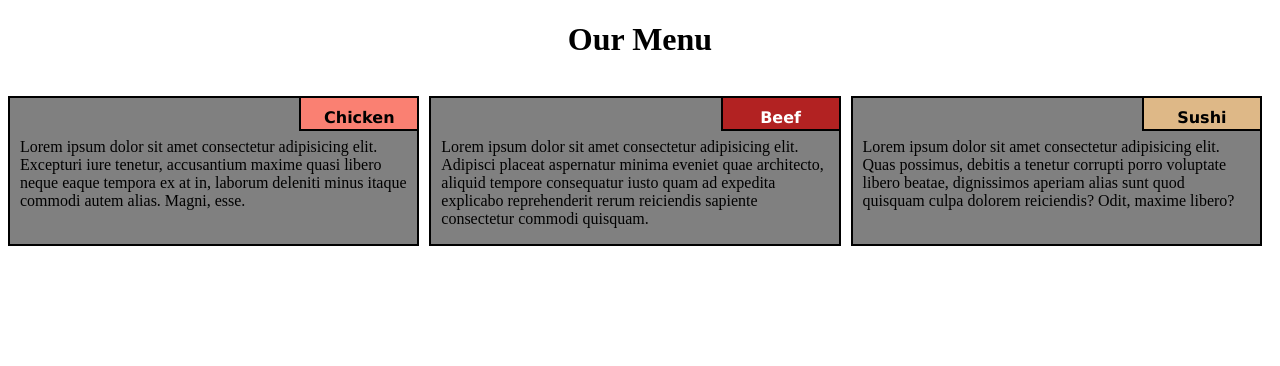
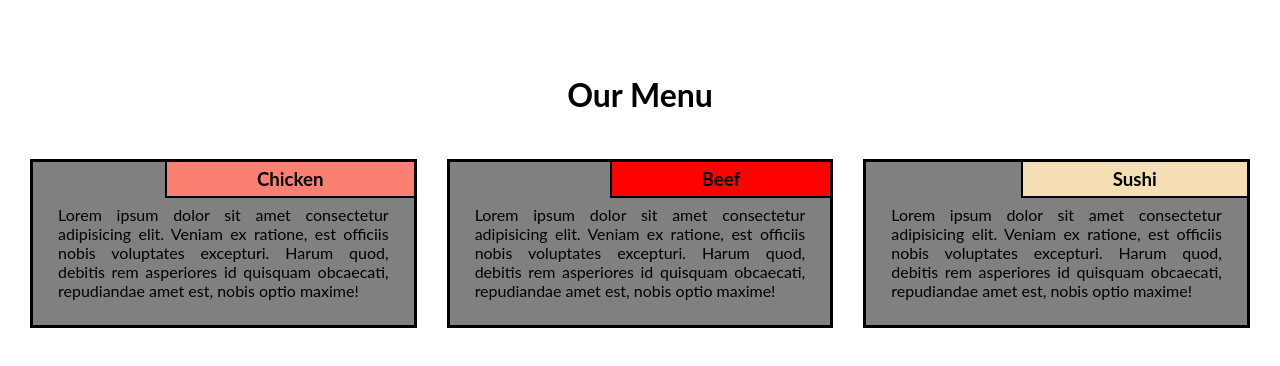
Before and after one commit to Rickythakar/coursera-module2, a plain HTML site: page module2-solution/index.html in a window 1280 px wide. Drawn offline with Linux system fonts and the light colour scheme.

Commit message:
updated html and css

```diff
--- a/module2-solution/index.html
+++ b/module2-solution/index.html
@@ -1,33 +1,58 @@
 <!DOCTYPE html>
 <html lang="en">
+
 <head>
     <meta charset="UTF-8">
     <meta http-equiv="X-UA-Compatible" content="IE=edge">
     <meta name="viewport" content="width=device-width, initial-scale=1.0">
     <link rel="stylesheet" href="./style.css">
-    <title>Document</title>
+    <title>Menu</title>
 </head>
+
 <body>
-    <div class="row">
-        <h1>Our Menu</h1>
-        <div class="col-lg-4 col-md-6 col-sm-12" id="container">
-            <p>Lorem ipsum dolor sit amet consectetur adipisicing elit. Excepturi iure tenetur, accusantium maxime quasi
-                libero neque eaque tempora ex at in, laborum deleniti minus itaque commodi autem alias. Magni, esse.</p>
-            <p id="p1">Chicken</p>
-        </div>
+    <div class="container">
+        <div class="row">
+            <h1 class="menuTitle">Our Menu</h1>
+            <div class="col-lg-4">
+                <div class="item">
+                    <div class="itemTitle" id="titleOne">
+                        <h3>Chicken</h3>
+                    </div>
+                    <p>
+                        Lorem ipsum dolor sit amet consectetur adipisicing elit. Veniam ex ratione, est officiis nobis
+                        voluptates excepturi. Harum quod, debitis rem asperiores id quisquam obcaecati, repudiandae amet
+                        est, nobis optio maxime!
+                    </p>
+                </div>
+            </div>
+            <div class="col-lg-4">
+                <div class="item">
+                    <div class="itemTitle" id="titleTwo">
+                        <h3>Beef</h3>
+                    </div>
+                    <p>
+                        Lorem ipsum dolor sit amet consectetur adipisicing elit. Veniam ex ratione, est officiis nobis
+                        voluptates excepturi. Harum quod, debitis rem asperiores id quisquam obcaecati, repudiandae amet
+                        est, nobis optio maxime!
 
-        <div class="col-lg-4 col-md-6 col-sm-12" id="container">
-            <p>Lorem ipsum dolor sit amet consectetur adipisicing elit. Adipisci placeat aspernatur minima eveniet quae
-                architecto, aliquid tempore consequatur iusto quam ad expedita explicabo reprehenderit rerum reiciendis
-                sapiente consectetur commodi quisquam.</p>
-            <p id="p2">Beef</p>
-        </div>
-        <div class="col-lg-4 col-md-12 col-sm-12" id="container">
-            <p>Lorem ipsum dolor sit amet consectetur adipisicing elit. Quas possimus, debitis a tenetur corrupti porro
-                voluptate libero beatae, dignissimos aperiam alias sunt quod quisquam culpa dolorem reiciendis? Odit,
-                maxime libero?</p>
-            <p id="p3">Sushi</p>
+                    </p>
+                </div>
+            </div>
+            <div class="col-lg-4 col-lg-tablet">
+                <div class="item">
+                    <div class="itemTitle" id="titleThree">
+                        <h3>Sushi</h3>
+                    </div>
+                    <p>
+                        Lorem ipsum dolor sit amet consectetur adipisicing elit. Veniam ex ratione, est officiis nobis
+                        voluptates excepturi. Harum quod, debitis rem asperiores id quisquam obcaecati, repudiandae amet
+                        est, nobis optio maxime!
+
+                    </p>
+                </div>
+            </div>
         </div>
     </div>
 </body>
+
 </html>
--- a/module2-solution/style.css
+++ b/module2-solution/style.css
@@ -1,75 +1,64 @@
 * {
     box-sizing: border-box;
+    margin: 0;
+    padding: 0;
 }
 
-h1 {
-    text-align: center;
-}
-
-p {
-    background-color: gray;
-    border: 2px solid black;
-    height: 150px;
-    margin-right: 10px;
-    padding: 40px 10px 5px 10px;
-    overflow: hidden;
-}
-
-
-#container {
-    position: relative;
-}
-
-#p1 {
-    background-color: salmon;
-    position: absolute;
-    top: 0;
-    right: 0;
-    font-weight: bold;
-    font-family:Verdana, Geneva, Tahoma, sans-serif;
-    text-align: center;
-    height: 35px;
-    width: 120px;
-    padding: 10px;
-
-}
-
-#p2 {
-    background-color: firebrick ;
-    color: white;
-    position: absolute;
-    top: 0;
-    right: 0;
-    font-weight: bold;
-    font-family:Verdana, Geneva, Tahoma, sans-serif;
-    text-align: center;
-    height: 35px;
-    width: 120px;
-    padding: 10px;
-
-}
-
-#p3 {
-    background-color: burlywood;
-    position: absolute;
-    top: 0;
-    right: 0;
-    font-weight: bold;
-    font-family:Verdana, Geneva, Tahoma, sans-serif;
-    text-align: center;
-    height: 35px;
-    width: 120px;
-    padding: 10px;
-
+body {
+    font-family: 'Lato', sans-serif;
 }
 
 .row {
     width: 100%;
 }
-/*
-/********** Large devices only **********/
+
+.menuTitle {
+    text-align: center;
+    margin-bottom: 30px;
+}
+
+.container {
+    position: relative;
+    top: 60px;
+    margin: 15px;
+}
+
+.item {
+    position: relative;
+    top: 0;
+    background-color: gray;
+    margin: 15px;
+    padding: 25px;
+    border: 3px solid #000;
+}
+
+.item p {
+    margin-top: 18px;
+    text-align: justify;
+    font-size: 100%;
+}
+
+.itemTitle {
+    position: absolute;
+    top: 0;
+    right: 0px;
+    background: green;
+    padding: 6px 90px;
+    border-left: 2px solid black;
+    border-bottom: 2px solid black;
+}
+
+#titleOne {
+    background-color: salmon;
+}
+#titleTwo {
+    background-color: red;
+}
+#titleThree {
+    background-color:wheat
+}
+
 @media (min-width: 992px) {
-
     .col-lg-1,
     .col-lg-2,
     .col-lg-3,
@@ -99,7 +88,6 @@ p {
 
     .col-lg-4 {
         width: 33.33%;
-
     }
 
     .col-lg-5 {
@@ -133,20 +121,28 @@ p {
     .col-lg-12 {
         width: 100%;
     }
+
 }
 
-/********** Medium devices only **********/
+
+/*------ Tablet Sizing ------*/
 @media (min-width: 768px) and (max-width: 991px) {
-    .col-md-1,
-    .col-md-2,
-    .col-md-3,
-    .col-md-4,
-    .col-md-5,
-    .col-md-6,
-    .col-md-7,
-    .col-md-8,
-    .col-md-9,
-    .col-md-10,
-    .col-md-11,
-    .col-md-12 {
-        float: left; */
+    .col-lg-4 {
+        width: 50%;
+        float: left;
+    }
+
+    .col-lg-tablet {
+        width: 100%;
+        float: left;
+    }
+}
+
+
+/*------ Mobile Sizing ------*/
+@media (max-width: 767px) {
+    .col-lg-4 {
+        width: 100%;
+        float: left;
+    }
+}
```
